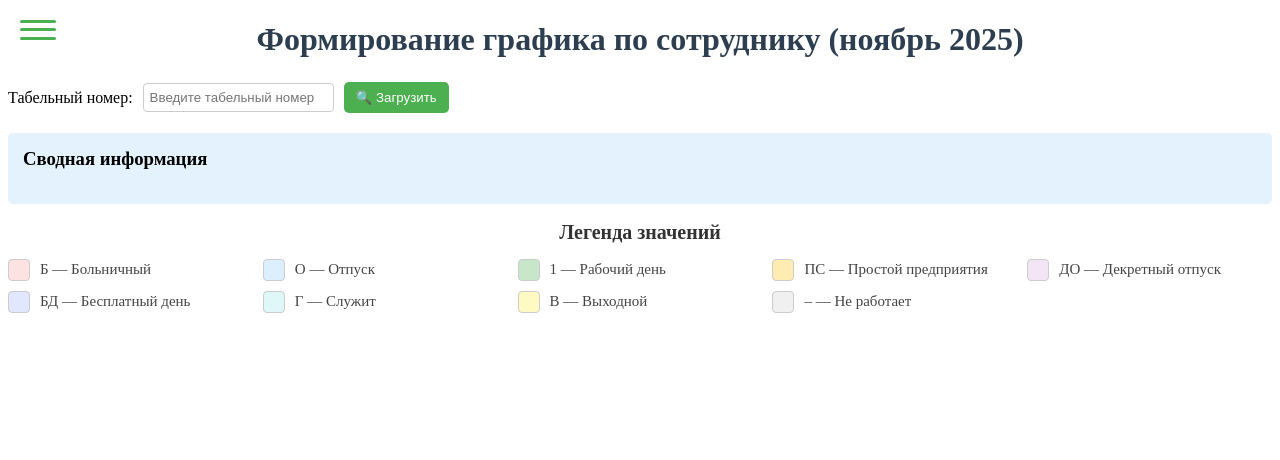
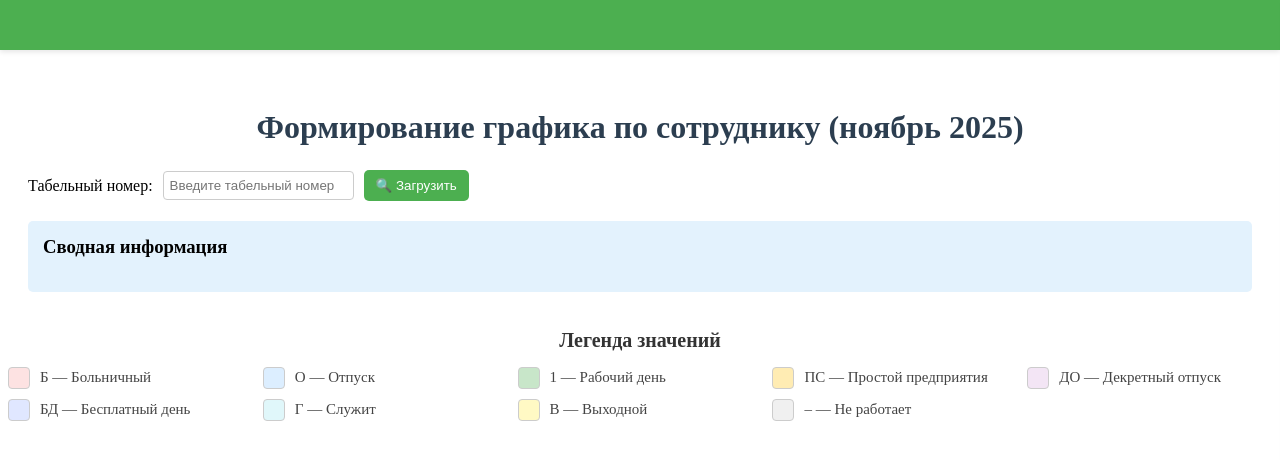
Before and after one commit to PyRusAdmin/Formation-work-schedule, a FastAPI app: page /forming_employee_report_card in a window 1280 px wide. Shown: the top 460 px of the page. Run offline with FastAPI, Linux system fonts and the light colour scheme.

Commit message:
Формирование внешнего вида

```diff
--- a/static/css/style.css
+++ b/static/css/style.css
@@ -1,130 +1,4 @@
 /* ======= БУРГЕР-МЕНЮ ======= */
-
-/* Общий контейнер меню — оставляем, но он больше не позиционирует кнопку */
-.menu {
-    position: fixed;
-    top: 0;
-    left: 0;
-    right: 0;
-    z-index: 1000;
-    pointer-events: none; /* чтобы не мешать контенту */
-}
-
-/* Чекбокс скрыт */
-.burger-checkbox {
-    position: absolute;
-    visibility: hidden;
-}
-
-/* Кнопка бургера — слева */
-.burger {
-    position: absolute;
-    top: 20px;
-    left: 20px; /* ← слева! */
-    z-index: 1002;
-    cursor: pointer;
-    display: block;
-    width: 36px;
-    height: 20px;
-    background: transparent;
-    border: none;
-    padding: 0;
-    pointer-events: auto; /* чтобы реагировала на клик */
-}
-
-.burger::before,
-.burger::after {
-    content: '';
-    position: absolute;
-    left: 0;
-    width: 100%;
-    height: 3px;
-    background: #4CAF50;
-    border-radius: 3px;
-    transition: all 0.3s ease;
-}
-
-.burger::before {
-    top: 0;
-    box-shadow: 0 8px 0 #4CAF50;
-}
-
-.burger::after {
-    bottom: 0;
-}
-
-.burger-checkbox:checked + .burger::before {
-    top: 10px;
-    transform: rotate(45deg);
-    box-shadow: 0 0 0 transparent;
-}
-
-.burger-checkbox:checked + .burger::after {
-    bottom: 10px;
-    transform: rotate(-45deg);
-}
-
-/* Панель меню — выезжает СПРАВА */
-.menu-list {
-    position: fixed;
-    top: 0;
-    right: -300px; /* спрятана справа */
-    width: 250px;
-    height: 100vh;
-    background: #4CAF50;
-    padding: 80px 20px 30px;
-    margin: 0;
-    list-style: none;
-    transition: right 0.3s ease;
-    box-shadow: -2px 0 10px rgba(0, 0, 0, 0.1);
-    z-index: 999;
-    pointer-events: auto;
-}
-
-.menu-list li {
-    margin-bottom: 15px;
-}
-
-.menu-item {
-    display: block;
-    padding: 12px 15px;
-    color: white;
-    font-size: 18px;
-    text-align: left;
-    text-decoration: none;
-    border-radius: 6px;
-    transition: background 0.2s ease;
-}
-
-.menu-item:hover {
-    background: rgba(255, 255, 255, 0.2);
-}
-
-/* При checked — панель выезжает */
-.burger-checkbox:checked ~ .menu-list {
-    right: 0;
-}
-
-/* Затемнение фона при открытом меню */
-.overlay {
-    position: fixed;
-    top: 0;
-    left: 0;
-    width: 100%;
-    height: 100%;
-    background: rgba(0, 0, 0, 0.4);
-    z-index: 998;
-    opacity: 0;
-    visibility: hidden;
-    transition: opacity 0.3s ease, visibility 0.3s;
-    pointer-events: none;
-}
-
-.burger-checkbox:checked ~ .overlay {
-    opacity: 1;
-    visibility: visible;
-    pointer-events: auto;
-}
 
 /* Основной проект */
 
@@ -266,22 +140,11 @@
 }
 
 .container {
-/*    width: 100%; *//* Ширина страницы */
-/*    max-width: 1300px;*/
-/*    margin: 0 auto;*/
-    background-color: white;
-    /*    padding: 100%;*/
-    /*    border-radius: 8px;*/
-    /*    box-shadow: 0 2px 10px rgba(0, 0, 0, 0.1);*/
-}
-
-
-/* Основные стили */
-.container {
-/*    margin: 0 auto;*/
-/*    background-color: white;*/
-/*    padding: 20px;*/
-/*    box-shadow: 0 2px 10px rgba(0, 0, 0, 0.1);*/
+    padding-top: 80px; /* Отступ под фиксированное меню */
+    padding-left: 20px;
+    padding-right: 20px;
+    padding-bottom: 20px;
+    box-sizing: border-box;
 }
 
 /* Дни */
@@ -304,7 +167,6 @@
     border-spacing: 58px 0; /* Горизонтальный отступ 10px, вертикальный 0 */
 }
 
-
 .divider {
     width: 100%;
     height: 2px;
@@ -317,11 +179,6 @@ h1 {
     color: #333;
 }
 
-h1, h2 {
-    text-align: center;
-    margin-bottom: 24px;
-    color: #2c3e50;
-}
 
 /* Стили для кнопок-ссылок */
 .btn {
@@ -493,13 +350,6 @@ button:hover {
     gap: 10px 20px;
 }
 
-.legend-item {
-    display: flex;
-    align-items: center;
-    font-size: 15px;
-    color: #444;
-}
-
 .legend-color {
     display: inline-block;
     width: 20px;
@@ -509,119 +359,9 @@ button:hover {
     margin-right: 10px;
 }
 
-.table-report-card th,
-.table-report-card td {
-    text-align: center; /* центрирование текста */
-    font-size: 17px; /* размер шрифта */
-}
 
 
 /* ======= БУРГЕР-МЕНЮ ======= */
-.menu {
-    position: fixed;
-    top: 0;
-    left: 0;
-    right: 0;
-    z-index: 1000;
-    pointer-events: none;
-}
-
-.burger-checkbox {
-    position: absolute;
-    visibility: hidden;
-}
-
-.burger::before,
-.burger::after {
-    content: '';
-    position: absolute;
-    left: 0;
-    width: 100%;
-    height: 3px;
-    background: #4CAF50;
-    border-radius: 3px;
-    transition: all 0.3s ease;
-}
-
-.burger::before {
-    top: 0;
-    box-shadow: 0 8px 0 #4CAF50;
-}
-
-.burger::after {
-    bottom: 0;
-}
-
-.burger-checkbox:checked + .burger::before {
-    top: 10px;
-    transform: rotate(45deg);
-    box-shadow: 0 0 0 transparent;
-}
-
-.burger-checkbox:checked + .burger::after {
-    bottom: 10px;
-    transform: rotate(-45deg);
-}
-
-.menu-list {
-    position: fixed;
-    top: 0;
-    right: -300px;
-    width: 250px;
-    height: 100vh;
-    background: #4CAF50;
-    padding: 80px 20px 30px;
-    margin: 0;
-    list-style: none;
-    transition: right 0.3s ease;
-    box-shadow: -2px 0 10px rgba(0, 0, 0, 0.1);
-    z-index: 999;
-    pointer-events: auto;
-}
-
-.menu-list li {
-    margin-bottom: 15px;
-}
-
-.menu-item {
-    display: block;
-    padding: 12px 15px;
-    color: white;
-    font-size: 18px;
-    text-align: left;
-    text-decoration: none;
-    border-radius: 6px;
-    transition: background 0.2s ease;
-}
-
-.menu-item:hover {
-    background: rgba(255, 255, 255, 0.2);
-}
-
-.burger-checkbox:checked ~ .menu-list {
-    right: 0;
-}
-
-.overlay {
-    position: fixed;
-    top: 0;
-    left: 0;
-    width: 100%;
-    height: 100%;
-    background: rgba(0, 0, 0, 0.4);
-    z-index: 998;
-    opacity: 0;
-    visibility: hidden;
-    transition: opacity 0.3s ease, visibility 0.3s;
-    pointer-events: none;
-}
-
-.burger-checkbox:checked ~ .overlay {
-    opacity: 1;
-    visibility: visible;
-    pointer-events: auto;
-}
-
 
 
 h1, h2 {
@@ -633,6 +373,13 @@ h1, h2 {
 .table-report-card {
     overflow-x: auto;
     margin-bottom: 18px;
+}
+
+/* Фильтры */
+.filter-section table {
+    width: 100%;
+    margin-bottom: 10px;
+    border-collapse: collapse;
 }
 
 .table-report-card table {
@@ -653,13 +400,6 @@ h1, h2 {
     position: sticky;
     top: 0;
     z-index: 10;
-}
-
-/* Фильтры */
-.filter-section table {
-    width: 100%;
-    margin-bottom: 10px;
-    border-collapse: collapse;
 }
 
 .filter-section th {
@@ -744,8 +484,6 @@ h1, h2 {
 .border-yellow-300 {border-color: #fde047;}
 .border-gray-300 {border-color: #d1d5db;}
 
-
-
 .sort-date {
     font-weight: bold;
     color: #333;
@@ -753,3 +491,144 @@ h1, h2 {
     margin-bottom: 6px;
     display: block;
 }
+
+/* Контейнер шапки — занимает всю ширину */
+.main-header {
+    background-color: #4CAF50; /* единый цвет фона */
+    width: 100%;
+    height: 50px; /* увеличили высоту шапки (было 20px) */
+    position: fixed;
+    top: 0;
+    left: 0;
+    z-index: 1000;
+    box-shadow: 0 2px 5px rgba(0, 0, 0, 0.1);
+}
+
+/* Кнопка бургера — слева */
+.burger {
+    position: absolute;
+    top: 15px;
+    left: -330px; /* Положение кнопки относительно .main-header */
+    z-index: 1002;
+    cursor: pointer;
+    display: block;
+    width: 36px;
+    height: 20px;
+    background: transparent;
+    border: none;
+    padding: 0;
+    pointer-events: auto;
+    /* Добавляем относительное позиционирование для дочерних псевдоэлементов */
+    position: relative;
+}
+
+/* Контейнер внутри шапки */
+.header-container {
+    max-width: 1200px; /* ограничение ширины контента */
+    margin: 0 auto; /* центрирование */
+    padding: 0 20px; /* отступы по краям */
+    display: flex;
+    align-items: center;
+    position: relative;
+}
+
+/* Панель меню — выезжает СПРАВА */
+.menu-list {
+    position: fixed;
+    top: 0;
+    right: -300px; /* спрятана справа */
+    width: 250px;
+    height: 100vh;
+    background: #4CAF50;
+    padding: 80px 20px 30px;
+    margin: 0;
+    list-style: none;
+    transition: right 0.3s ease;
+    box-shadow: -2px 0 10px rgba(0, 0, 0, 0.1);
+    z-index: 999;
+    pointer-events: auto;
+}
+
+.menu-list li {
+    margin-bottom: 15px;
+}
+
+.burger::after {
+    bottom: 0;
+}
+
+.burger::before {
+    top: 0;
+    box-shadow: 0 8px 0 #f9fafb;
+}
+
+.burger::before,
+.burger::after {
+    content: '';
+    position: absolute;
+    left: 0;
+    width: 100%;
+    height: 3px;
+    background: #f9fafb;
+    border-radius: 3px;
+    transition: all 0.3s ease;
+}
+
+/* Затемнение фона при открытом меню */
+.overlay {
+    position: fixed;
+    top: 0;
+    left: 0;
+    width: 100%;
+    height: 100%;
+    background: rgba(0, 0, 0, 0.4);
+    z-index: 998;
+    opacity: 0;
+    visibility: hidden;
+    transition: opacity 0.3s ease, visibility 0.3s;
+    pointer-events: none;
+}
+
+/* Активация меню */
+.burger-checkbox:checked + .burger::before {
+    top: 10px;
+    transform: rotate(45deg);
+    box-shadow: 0 0 0 transparent;
+}
+
+.burger-checkbox:checked + .burger::after {
+    bottom: 10px;
+    transform: rotate(-45deg);
+}
+
+/* При checked — панель выезжает */
+.burger-checkbox:checked ~ .menu-list {
+    right: 0;
+}
+
+.burger-checkbox:checked ~ .overlay {
+    opacity: 1;
+    visibility: visible;
+    pointer-events: auto;
+}
+
+/* Чекбокс скрыт */
+.burger-checkbox {
+    position: absolute;
+    visibility: hidden;
+}
+
+.menu-item {
+    display: block;
+    padding: 12px 15px;
+    color: white;
+    font-size: 18px;
+    text-align: left;
+    text-decoration: none;
+    border-radius: 6px;
+    transition: background 0.2s ease;
+}
+
+.menu-item:hover {
+    background: rgba(255, 255, 255, 0.2);
+}
--- a/templates/base.html
+++ b/templates/base.html
@@ -9,7 +9,9 @@
 <body>
 
 <!-- Единое меню для всех страниц -->
-<div class="menu">
+
+<header class="main-header">
+    <div class="header-container">
         <input type="checkbox" id="burger-checkbox" class="burger-checkbox">
         <label for="burger-checkbox" class="burger"></label>
         <div class="overlay"></div>
@@ -31,6 +33,7 @@
             <li><a href="/report_card_12" class="menu-item">Декабрь 2025</a></li>
         </ul>
     </div>
+</header>
 
 <!-- Контент конкретной страницы -->
 <div class="container">
--- a/templates/choosing_month.html
+++ b/templates/choosing_month.html
@@ -9,7 +9,8 @@
 <body>
 
 <!-- Единое меню для всех страниц -->
-<div class="menu">
+<header class="main-header">
+    <div class="header-container">
         <input type="checkbox" id="burger-checkbox" class="burger-checkbox">
         <label for="burger-checkbox" class="burger"></label>
         <div class="overlay"></div>
@@ -31,6 +32,7 @@
             <li><a href="/report_card_12" class="menu-item">Декабрь 2025</a></li>
         </ul>
     </div>
+</header>
 
 
 <div class="body">
--- a/templates/entering_vacations.html
+++ b/templates/entering_vacations.html
@@ -10,7 +10,8 @@
 
 
 <!-- Единое меню для всех страниц -->
-<div class="menu">
+<header class="main-header">
+    <div class="header-container">
         <input type="checkbox" id="burger-checkbox" class="burger-checkbox">
         <label for="burger-checkbox" class="burger"></label>
         <div class="overlay"></div>
@@ -32,6 +33,7 @@
             <li><a href="/report_card_12" class="menu-item">Декабрь 2025</a></li>
         </ul>
     </div>
+</header>
 
 <div class="container">
     <h1>Календарь отпусков на октябрь 2025</h1>
--- a/templates/list_employees.html
+++ b/templates/list_employees.html
@@ -8,7 +8,8 @@
 <body>
 
 <!-- Единое меню для всех страниц -->
-<div class="menu">
+<header class="main-header">
+    <div class="header-container">
         <input type="checkbox" id="burger-checkbox" class="burger-checkbox">
         <label for="burger-checkbox" class="burger"></label>
         <div class="overlay"></div>
@@ -30,6 +31,7 @@
             <li><a href="/report_card_12" class="menu-item">Декабрь 2025</a></li>
         </ul>
     </div>
+</header>
 
 <div class="container" style="margin-top: 20px;">
     <h1>📋 Список сотрудников</h1>
--- a/templates/work_schedule/forming_employee_report_card.html
+++ b/templates/work_schedule/forming_employee_report_card.html
@@ -11,7 +11,8 @@
 <body>
 
 <!-- Единое меню для всех страниц -->
-<div class="menu">
+<header class="main-header">
+    <div class="header-container">
         <input type="checkbox" id="burger-checkbox" class="burger-checkbox">
         <label for="burger-checkbox" class="burger"></label>
         <div class="overlay"></div>
@@ -33,6 +34,7 @@
             <li><a href="/report_card_12" class="menu-item">Декабрь 2025</a></li>
         </ul>
     </div>
+</header>
 
 
 
--- a/templates/work_schedule/forming_employee_report_card_12.html
+++ b/templates/work_schedule/forming_employee_report_card_12.html
@@ -11,7 +11,8 @@
 <body>
 
 <!-- Единое меню для всех страниц -->
-<div class="menu">
+<header class="main-header">
+    <div class="header-container">
         <input type="checkbox" id="burger-checkbox" class="burger-checkbox">
         <label for="burger-checkbox" class="burger"></label>
         <div class="overlay"></div>
@@ -33,6 +34,7 @@
             <li><a href="/report_card_12" class="menu-item">Декабрь 2025</a></li>
         </ul>
     </div>
+</header>
 
 
 <div class="container">
```
Lines whose indentation alone changed are shown as unchanged.
